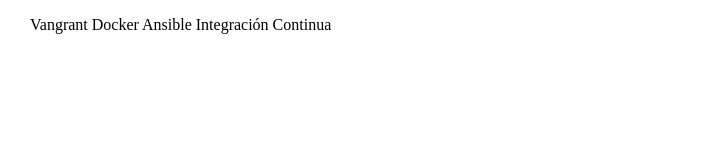
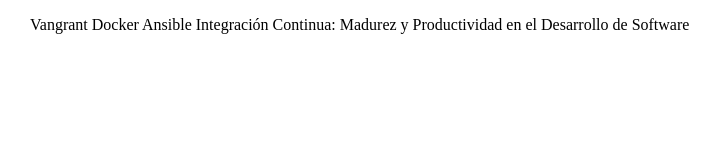
Before and after one commit to kelvinmartin489/alura-git, a plain HTML site: page index.html in a window 1280 px wide. Shown: the whole page, without its empty margins (18-738 px from the left). Drawn offline with Linux system fonts and the light colour scheme.

Commit message:
Renombrando curso de Integración Contínua

```diff
--- a/index.html
+++ b/index.html
@@ -11,7 +11,7 @@
         <l1>Vangrant</l1>
         <l1>Docker</l1>
         <l1>Ansible</l1>
-        <l1>Integración Continua</l1>
+        <l1>Integración Continua: Madurez y Productividad en el Desarrollo de Software</l1>
     </ul>
 </body>
 </html>
```
